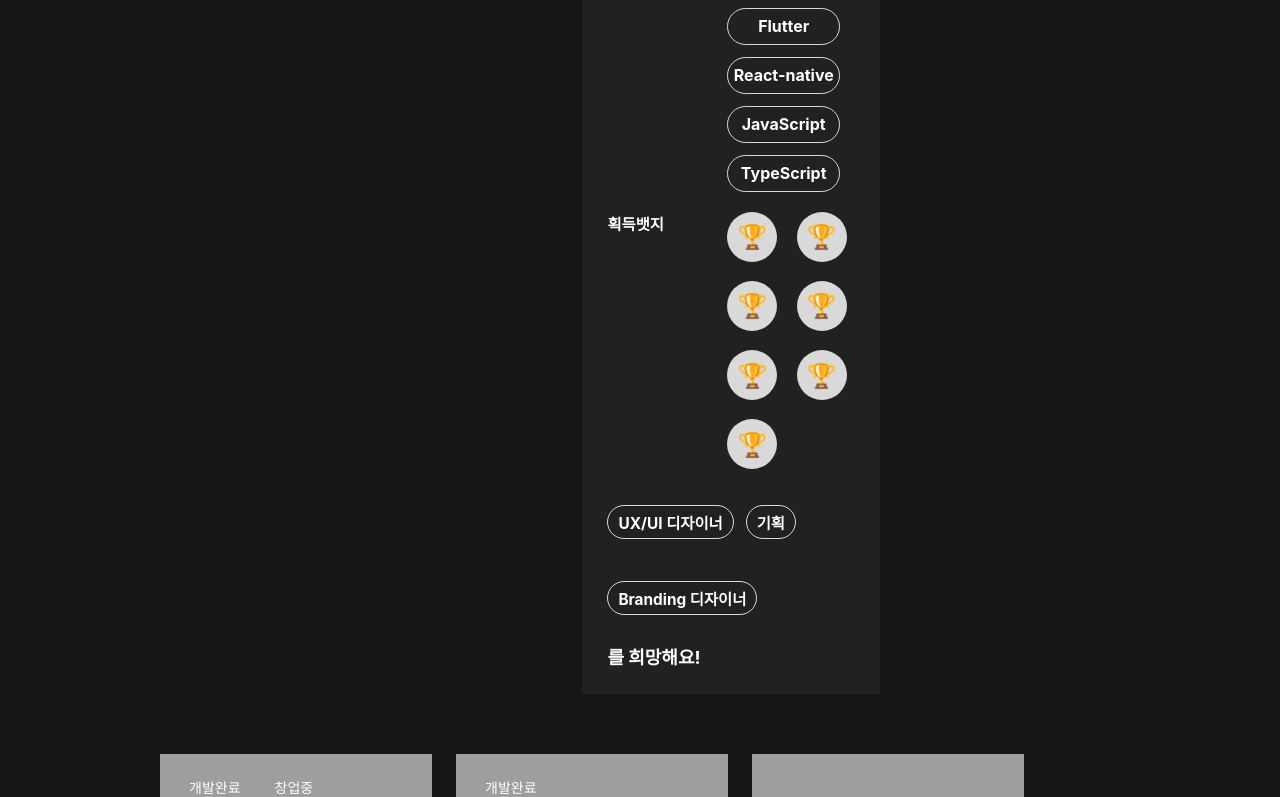
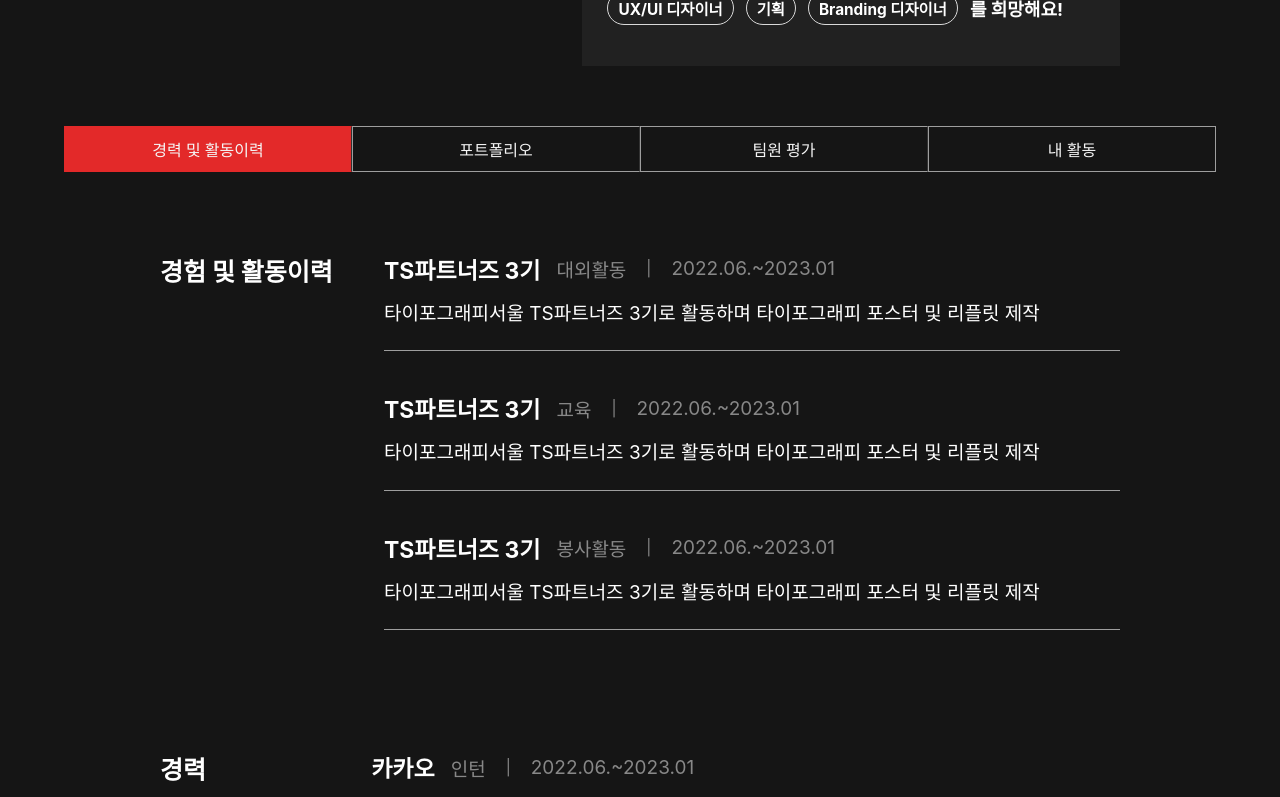
Before and after one commit to Sequence-Front/sequence, a React (Create React App) app: page /mypage in a window 1280 px wide. Shown: the part 700-1497 px from the top of the page. Built offline with nearby package versions, Linux system fonts and the light colour scheme; grey boxes are pictures that could not be loaded.

Commit message:
mypage버튼추가

```diff
--- a/src/mypage/MyPage.tsx
+++ b/src/mypage/MyPage.tsx
@@ -1,5 +1,5 @@
 // 2024-11-18 18:09 승균 작성
-import React from 'react';
+import React, {useState} from 'react';
 import styled from 'styled-components';
 import Header from '../asset/component/Header';
 import Profile from './component/ProfileHeader';
@@ -21,20 +21,86 @@ export const Container = styled.div`
   @media (max-width: 768px) {
     padding-top: 100px;
   }
-`;
+`
+
+const TabContainer = styled.div`
+  display: flex;
+  justify-content: space-between;
+  width: 90%;
+  margin-bottom: 5rem;
+`
+
+interface TabButtonProps {
+  isActive: boolean;
+}
+
+const TabButton = styled.button<TabButtonProps>`
+  flex: 1;
+  padding: 10px 0;
+  border: none;
+  background-color: ${({ isActive }) => (isActive ? '#E32929' : '#151515')};
+  color: #F5F5F5;
+  cursor: pointer;
+  border: 1px solid ${({isActive}) => (isActive? '#E32929': '#9E9E9E')};
+  font-size: 16px;
+  font-family: 'Noto Sans';
+
+  &:not(:last-child) {
+    border-right: 1px solid #333;
+  }
+
+  &:hover {
+    background-color: ${({ isActive }) => (isActive ? '#E32929' : '#151515')};
+  }
+`
+
+type Tab = 'PersonalHistory' | 'Portfolio' | 'MemberEvaluation' | 'MyActivity';
+
+const ContentContainer = styled.div<{ isPortfolio: boolean }>`
+  width: ${({ isPortfolio }) => (isPortfolio ? '90%' : '75%')};
+`
 
 const MyPage = () => {
+
+  const [activeTab, setActiveTab] = useState<Tab>('PersonalHistory');
+
+  const renderContent = () => {
+    switch (activeTab) {
+      case 'PersonalHistory':
+        return <PersonalHistory />;
+      case 'Portfolio':
+        return <Portfolio />;
+      case 'MemberEvaluation':
+        return <MemberEvaluation />;
+      case 'MyActivity':
+        return <MyActivity />;
+      default:
+        return <PersonalHistory />;
+    }
+  };
+
   return (
     <>
       <Header headerName="MyPage" />
       <Container>
-              <div style = {{width:'75%'}}>
         <Profile />
-              <Portfolio />
-              <MemberEvaluation />
-              <PersonalHistory />
-              <MyActivity />
-              </div>
+        <TabContainer>
+          <TabButton isActive={activeTab === 'PersonalHistory'} onClick={() => setActiveTab('PersonalHistory')}>
+            경력 및 활동이력
+          </TabButton>
+          <TabButton isActive={activeTab === 'Portfolio'} onClick={() => setActiveTab('Portfolio')}>
+            포트폴리오
+          </TabButton>
+          <TabButton isActive={activeTab === 'MemberEvaluation'} onClick={() => setActiveTab('MemberEvaluation')}>
+            팀원 평가
+          </TabButton>
+          <TabButton isActive={activeTab === 'MyActivity'} onClick={() => setActiveTab('MyActivity')}>
+            내 활동
+          </TabButton>
+        </TabContainer>
+        <ContentContainer isPortfolio={activeTab === 'Portfolio'}>
+          {renderContent()}
+        </ContentContainer>
       </Container>
     </>
   );
--- a/src/mypage/styles/PersonalHistory.styles.ts
+++ b/src/mypage/styles/PersonalHistory.styles.ts
@@ -2,11 +2,10 @@
 import styled from 'styled-components';
 
 export const HistoryContainer = styled.div`
-  width: 75%;
+  width: 100%;
   display: flex;
   flex-direction: column;
   gap: clamp(80px, 6vw, 100px);
-  margin-top: clamp(40px, 4vw, 60px);
   overflow-x: hidden;
 
   @media (max-width: 768px) {
--- a/src/mypage/styles/Portfolio.styles.ts
+++ b/src/mypage/styles/Portfolio.styles.ts
@@ -1,11 +1,10 @@
 import styled from 'styled-components';
 
 export const PortfolioContainer = styled.div`
-  width: 90%;
+  width: 100%;
   display: grid;
   grid-template-columns: repeat(3, 1fr);
   gap: clamp(20px, 2vw, 24px);
-  margin-top: clamp(40px, 4vw, 60px);
 
   @media (max-width: 1200px) {
     grid-template-columns: repeat(2, 1fr);
```
Lines whose indentation alone changed are shown as unchanged.
